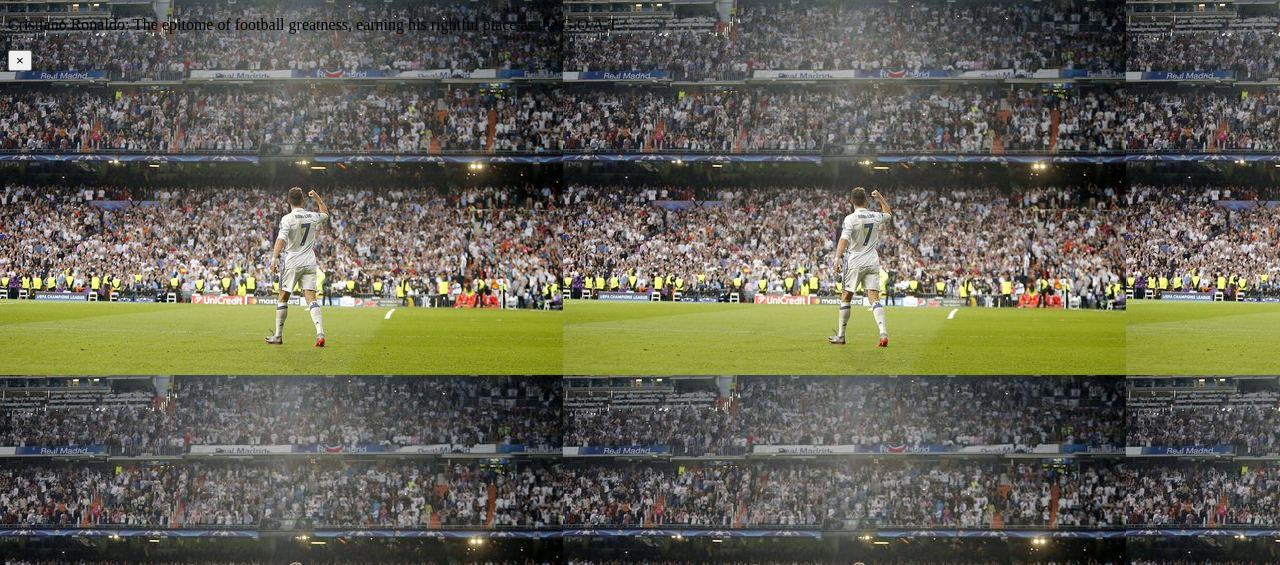
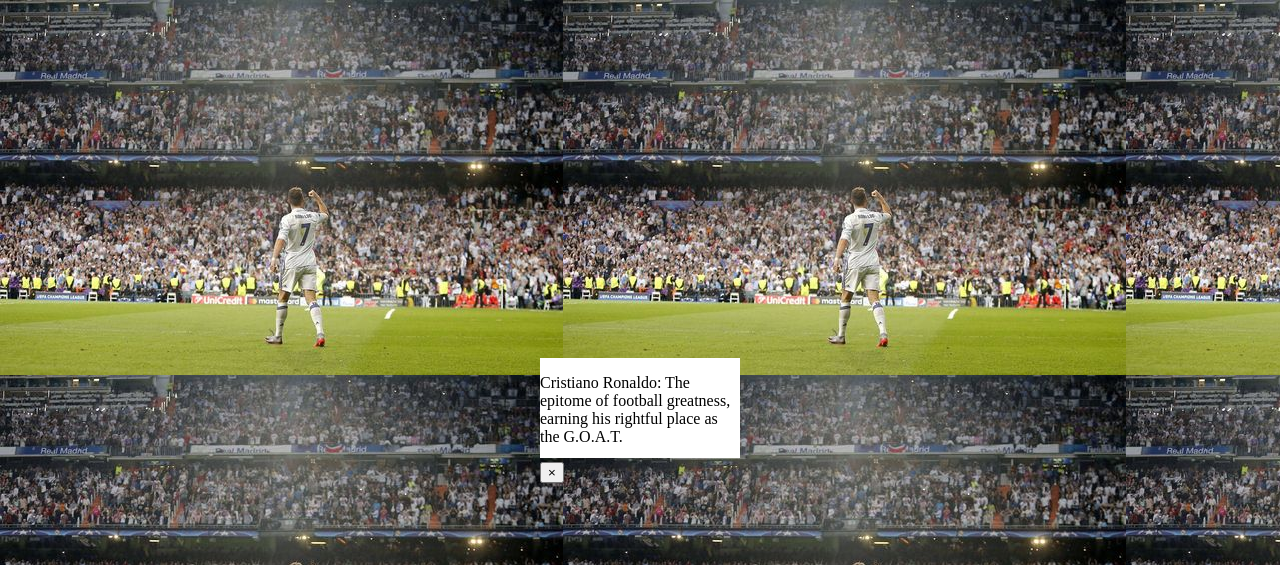
Before and after one commit to abdullah75f/Cristiano-Ronaldo, a plain HTML site: page index.html in a window 1280 px wide. Shown: the top 565 px of the page. Drawn offline with Linux system fonts and the light colour scheme.

Commit message:
dvjdsfvndfv

```diff
--- a/styles.css
+++ b/styles.css
@@ -28,3 +28,13 @@ body{
     color:black;
 
 }
+
+#modal{
+    background-color:white;
+    position:absolute;
+    top:50%;
+    left:50%;
+    transform:translate(-50%, -50%);
+    width:200px;
+    height:100px;
+}
```
